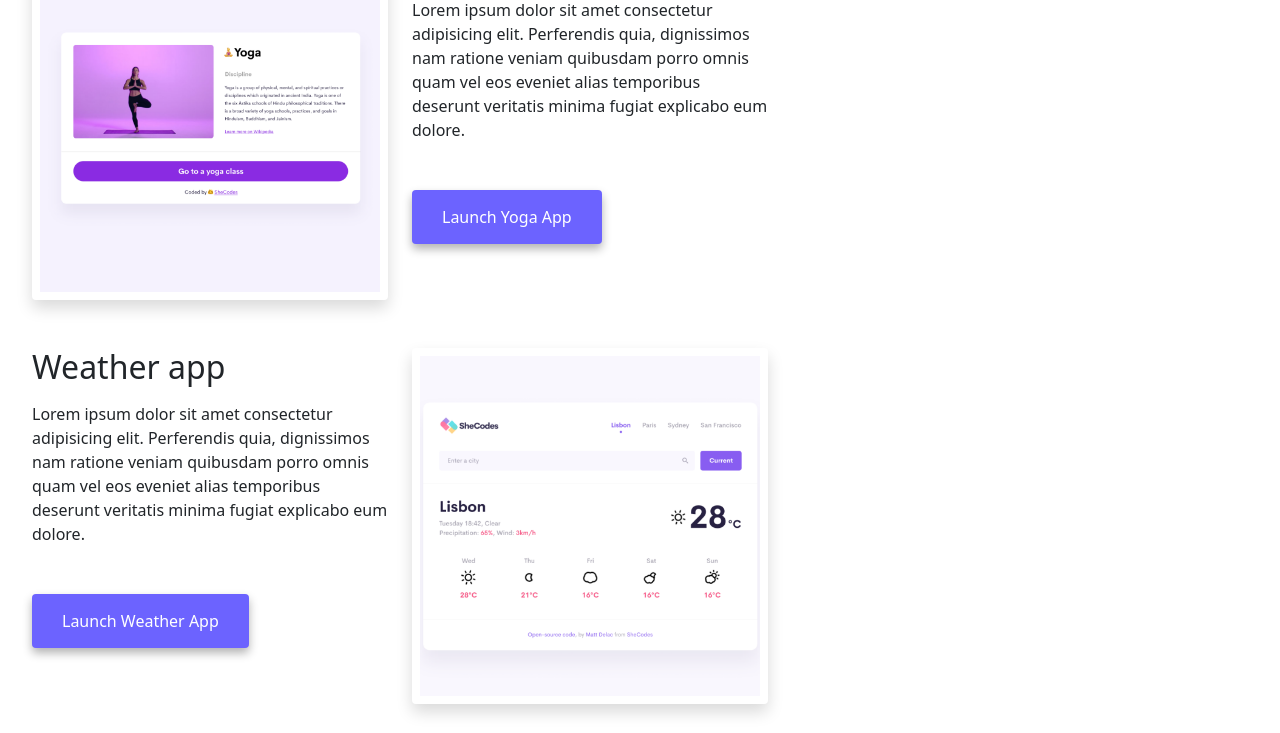
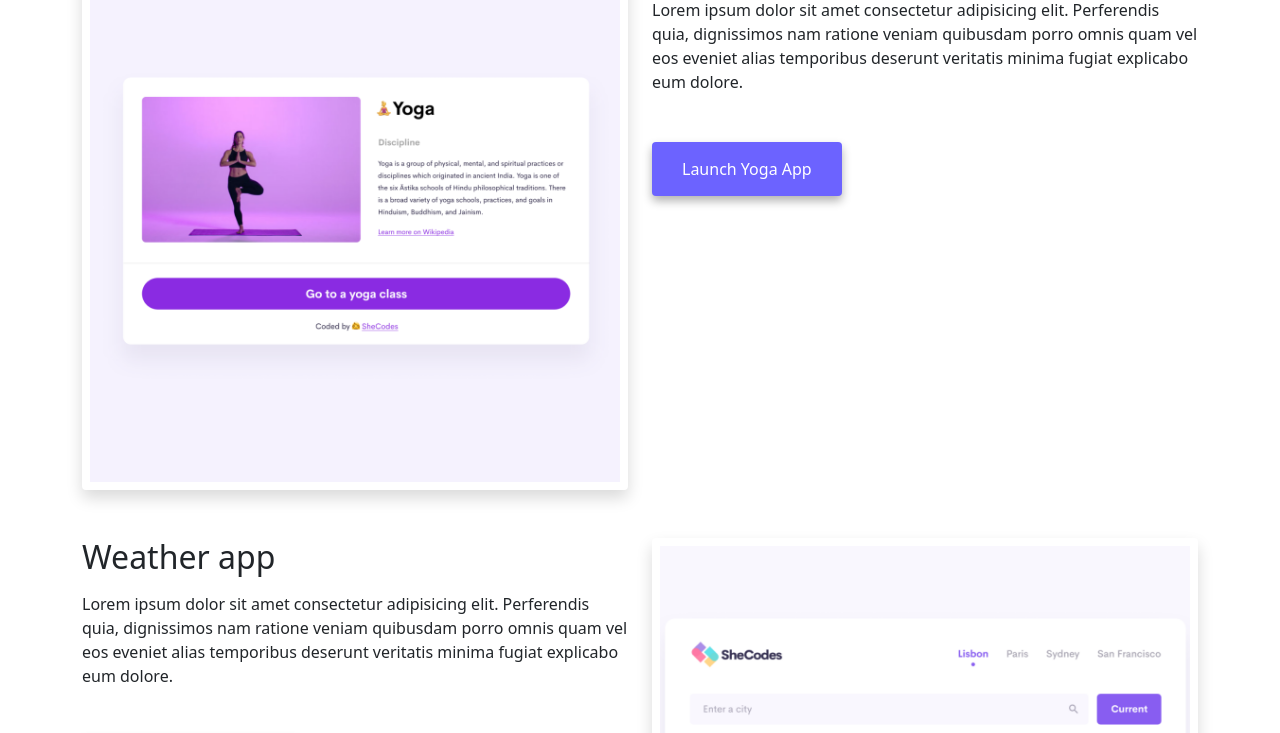
Before and after one commit to Jara86/Advanced-Tools-homework-, a website: page index.html in a window 1280 px wide. Shown: the part 468-1201 px from the top of the page. Drawn offline with nearby package versions, Linux system fonts and the light colour scheme; a web font is replaced by a local one.

Commit message:
update css

```diff
--- a/style.css
+++ b/style.css
@@ -128,7 +128,7 @@ h3 {
 }
 @media (min-width: 768px) {
   body {
-    max-width: 800px;
+    max-width: 2000px;
     margin-left: auto;
     margin-right: auto;
   }
```
